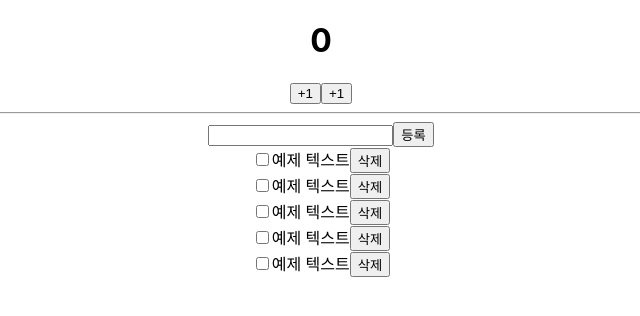
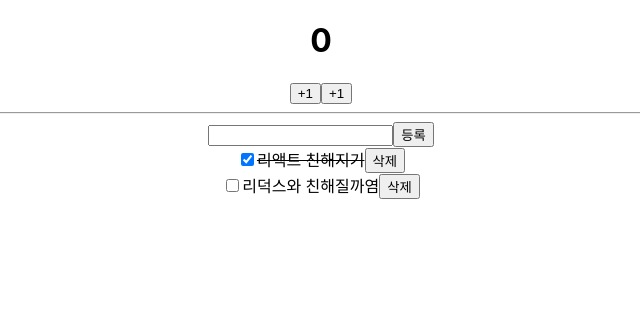
Before and after one commit to dev-93/Redux, a React (Create React App) app in the folder react-redux/: page / in a window 1280 px wide. Shown: the top 316 px of the page, without its empty margins (319-959 px from the left). Built offline with nearby package versions, Linux system fonts and the light colour scheme.

Commit message:
TodosContainer 만들기

```diff
--- a/react-redux/src/components/Todos.js
+++ b/react-redux/src/components/Todos.js
@@ -1,11 +1,16 @@
 import React from "react";
 
-const TodoItem = ({ todo, onRomove, onToggle }) => {
+const TodoItem = ({ todo, onRemove, onToggle }) => {
     return (
         <div>
-            <input type="checkbox" />
-            <span>예제 텍스트</span>
-            <button>삭제</button>
+            <input
+                type="checkbox"
+                onClick={() => onToggle(todo.id)}
+                checked={todo.done}
+                readOnly={true}
+            />
+            <span style={{ textDecoration: todo.done ? "line-through" : "none" }}>{todo.text}</span>
+            <button onClick={() => onRemove(todo.id)}>삭제</button>
         </div>
     );
 };
@@ -13,19 +18,21 @@ const TodoItem = ({ todo, onRomove, onToggle }) => {
 const Todos = ({ input, todos, onChangeInput, onInsert, onRemove, onToggle }) => {
     const onSubmit = (e) => {
         e.preventDefault();
+        onInsert(input);
+        onChangeInput("");
     };
+
+    const onChange = (e) => onChangeInput(e.target.value);
     return (
         <>
             <form onSubmit={onSubmit}>
-                <input />
+                <input onChange={onChange} value={input} />
                 <button type="submit">등록</button>
             </form>
             <div>
-                <TodoItem />
-                <TodoItem />
-                <TodoItem />
-                <TodoItem />
-                <TodoItem />
+                {todos.map((todo) => (
+                    <TodoItem todo={todo} key={todo.id} onToggle={onToggle} onRemove={onRemove} />
+                ))}
             </div>
         </>
     );
```
